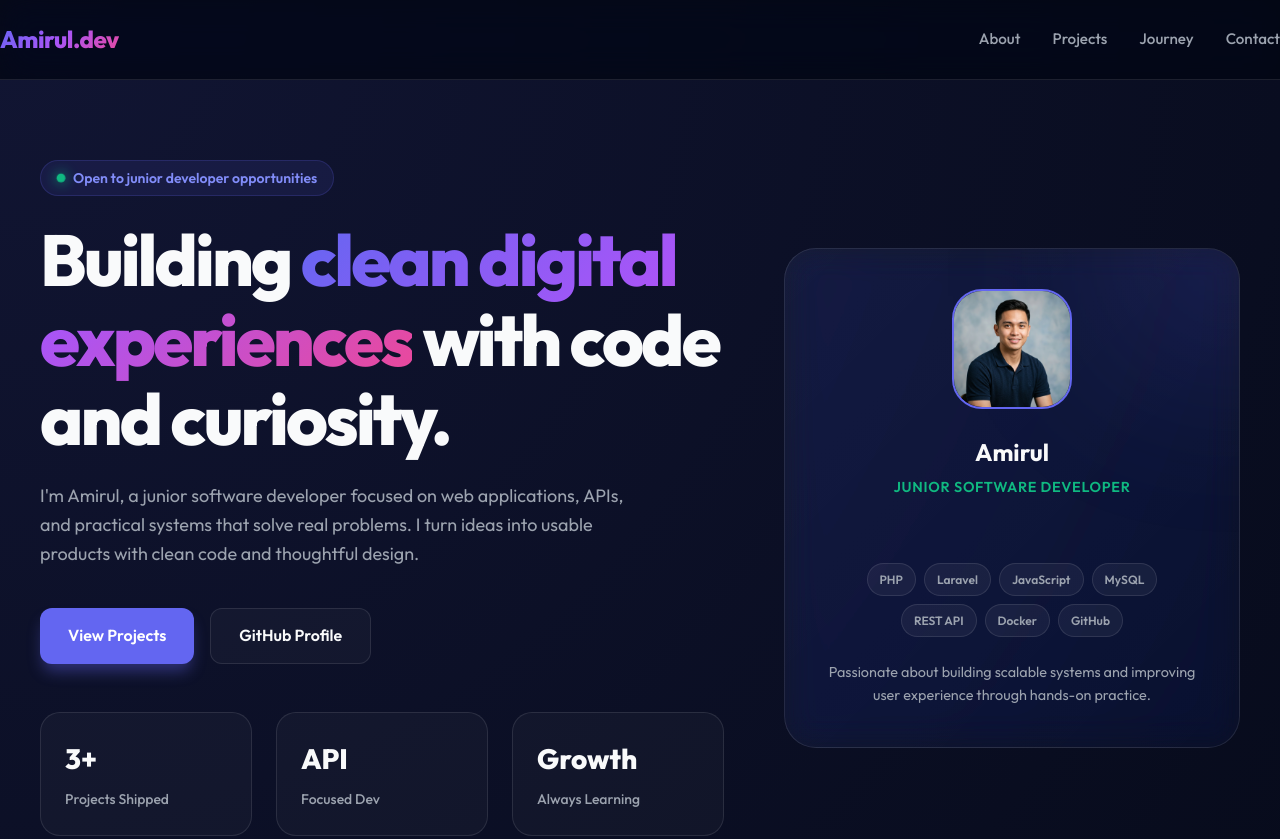
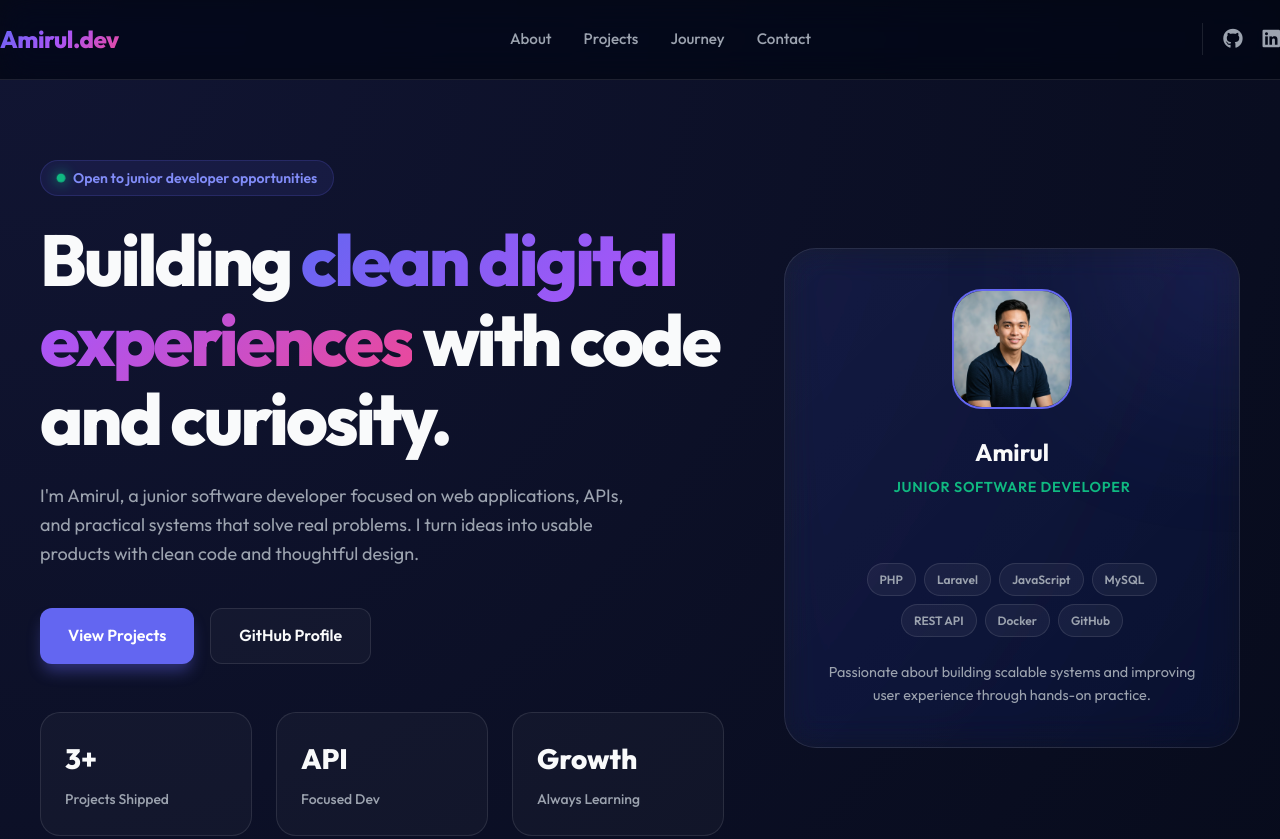
Before and after one commit to Amirul1asyraff/amiruldev.github.io, a plain HTML site: page index.html in a window 1280 px wide. Shown: the top 839 px of the page. Drawn offline with Linux system fonts and the light colour scheme.

Commit message:
feat: Add social media links to the navigation bar and apply corresponding styles.

```diff
--- a/index.css
+++ b/index.css
@@ -79,6 +79,7 @@ img {
   letter-spacing: -0.02em;
   background: var(--accent-gradient);
   -webkit-background-clip: text;
+  background-clip: text;
   -webkit-text-fill-color: transparent;
 }
 
@@ -96,6 +97,26 @@ img {
 .nav-links a:hover {
   color: var(--text);
   transform: translateY(-2px);
+}
+
+.nav-socials {
+  display: flex;
+  gap: 20px;
+  align-items: center;
+  border-left: 1px solid var(--border);
+  padding-left: 20px;
+}
+
+.nav-socials a {
+  color: var(--muted);
+  font-size: 1.25rem;
+  transition: all 0.3s ease;
+}
+
+.nav-socials a:hover {
+  color: var(--text);
+  transform: translateY(-2px);
+  filter: drop-shadow(0 0 8px var(--accent));
 }
 
 /* Hero Section */
@@ -151,6 +172,7 @@ h1 {
 .gradient {
   background: var(--accent-gradient);
   -webkit-background-clip: text;
+  background-clip: text;
   -webkit-text-fill-color: transparent;
 }
 
@@ -582,6 +604,7 @@ footer {
 
 @media (max-width: 768px) {
   .nav-links { display: none; }
+  .nav-socials { border-left: none; padding-left: 0; }
   .projects-grid { grid-template-columns: 1fr; }
   .timeline-item { grid-template-columns: 1fr; gap: 12px; }
   .stats { grid-template-columns: 1fr; }
--- a/index.html
+++ b/index.html
@@ -18,6 +18,9 @@
   <link rel="preconnect" href="https://fonts.gstatic.com" crossorigin>
   <link href="https://fonts.googleapis.com/css2?family=Outfit:wght@300;400;500;600;700;800&display=swap" rel="stylesheet">
 
+  <!-- Font Awesome Icons -->
+  <link rel="stylesheet" href="https://cdnjs.cloudflare.com/ajax/libs/font-awesome/6.4.0/css/all.min.css">
+
   <!-- Custom Styles -->
   <link rel="stylesheet" href="index.css">
 </head>
@@ -30,6 +33,14 @@
         <a href="#projects">Projects</a>
         <a href="#journey">Journey</a>
         <a href="#contact">Contact</a>
+      </div>
+      <div class="nav-socials">
+        <a href="https://github.com/Amirul1asyraff" target="_blank" rel="noreferrer" title="GitHub">
+          <i class="fa-brands fa-github"></i>
+        </a>
+        <a href="https://www.linkedin.com/in/amirulasyraff15/" target="_blank" rel="noreferrer" title="LinkedIn">
+          <i class="fa-brands fa-linkedin"></i>
+        </a>
       </div>
     </div>
   </nav>
```
